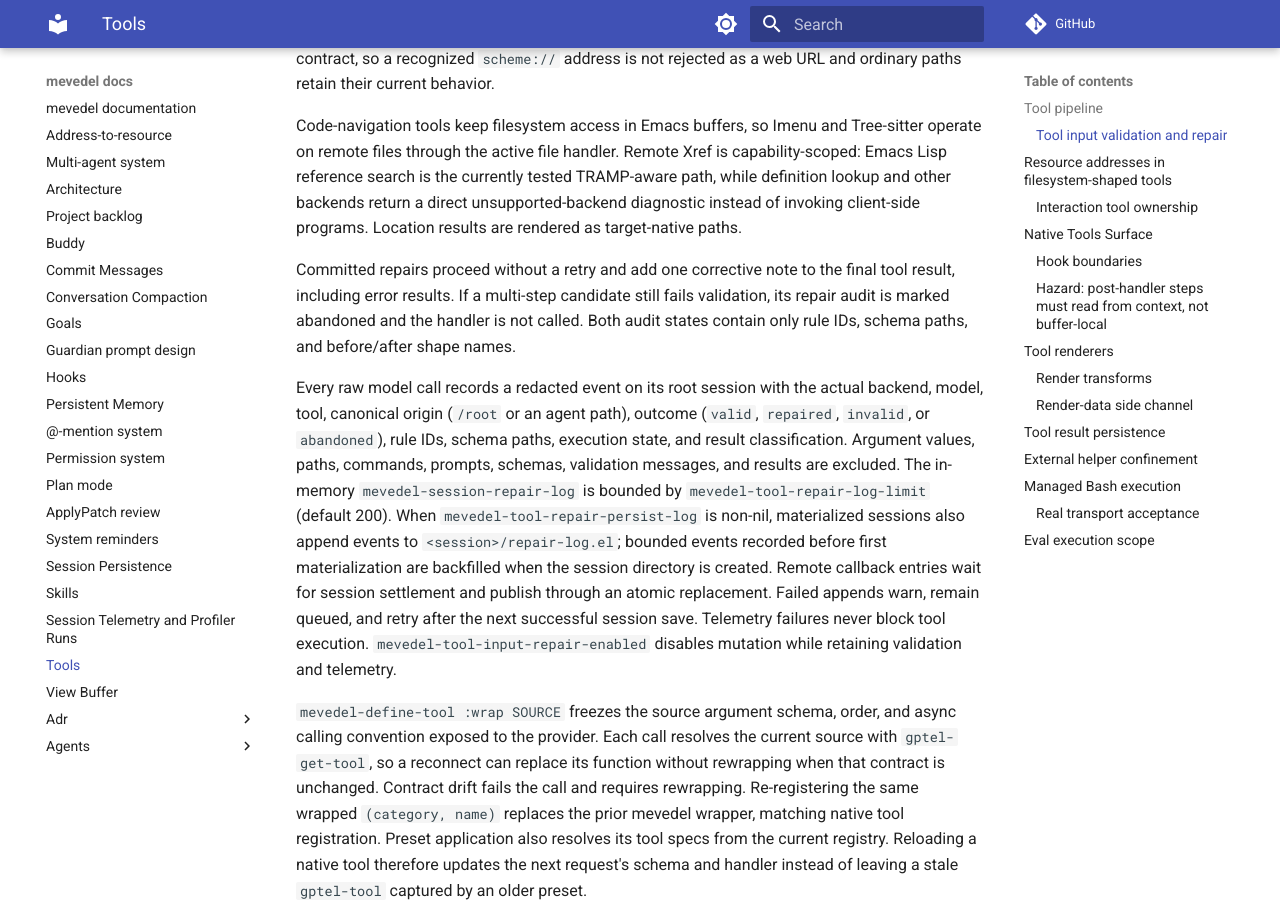
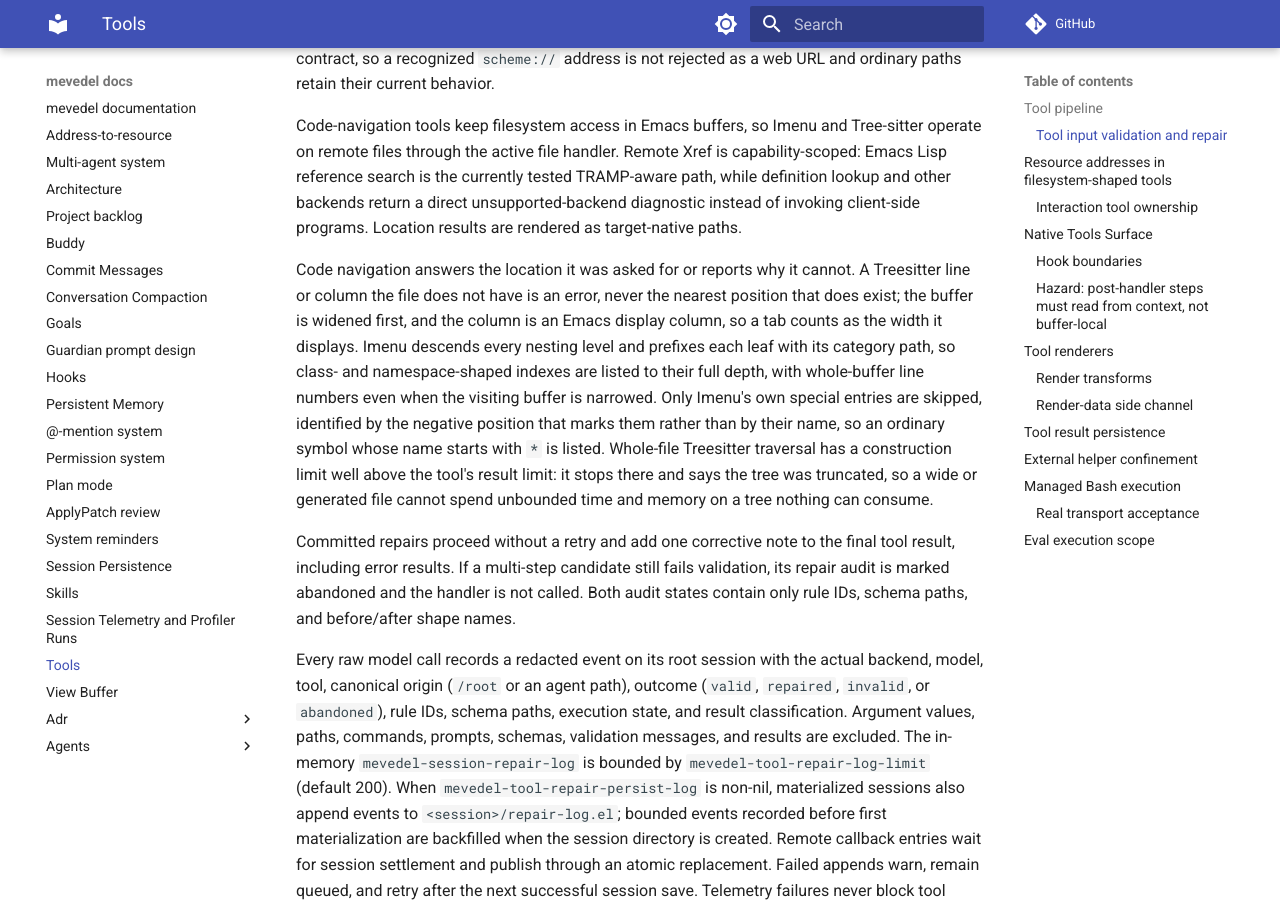
Before and after one commit to FrauH0lle/mevedel, an MkDocs documentation site: the page built from docs/tools.md, in a window 1280 px wide and 900 px high, scrolled down 3814 px. Built offline with MkDocs 1.6.1 and Material for MkDocs 9.7.7, drawn with Linux system fonts in a browser that asks for light colours; comment, search, counter and statistics services are not loaded.

Commit message:
fix(code): Answer the requested code location or refuse
The code-navigation tools answered locations nobody asked for. Treesitter
clamped an out-of-range line or column to the nearest position that does
exist, so a stale or malformed coordinate produced a plausible node for
the wrong construct. Imenu listed only leaves at most one category deep,
so a class- or namespace-shaped index reported "No symbols found" or an
incomplete outline. Whole-file Treesitter traversal had a depth cap but
no output budget and rebuilt the whole growing prefix per child, so a
wide or generated file could spend unbounded time and memory before the
result boundary trimmed anything.

Coordinates are now validated against the widened buffer and rejected
with the reason, symbols are collected by a recursive walk that carries
each leaf's category path, and whole-file traversal stops at a
construction limit well above the tool's result limit and says the tree
was truncated.

* mevedel-tool-code.el (mevedel-tool-code--line-column-to-point): Reject
a line or column the buffer does not have, and resolve coordinates
against the widened buffer.

(mevedel-tool-code--imenu-leaves): New. Walk every nesting level, prefix
each leaf with its category path, report whole-buffer line numbers, and
skip Imenu's special entries by the negative position that marks them.

(mevedel-tool-code--imenu): Collect symbols through the walker.

(mevedel-tool-code--treesit-tree-max-chars): New. Cap whole-file tree
construction above the tool's result limit.

(mevedel-tool-code--treesit-format-tree): Build into a buffer under that
cap, report truncation, and read node text only for spans that can fit
the preview.

(mevedel-tool-code--register): State in the Treesitter argument
descriptions that the coordinates must exist.

* test/test-mevedel-tool-code.el
(test-mevedel-tool-code--format-synthetic-tree): New helper formatting a
synthetic node tree, since no compiled grammar is available.

(mevedel-tool-code--line-column-to-point): Cover rejected and accepted
boundaries, including a file with no trailing newline and a narrowed
buffer.

(mevedel-tool-code--imenu): Cover nested categories, Imenu's longer item
form, a starred symbol below a category, and narrowed line numbers.

(mevedel-tool-code--treesit-format-tree): New. Cover the construction
limit, the truncation notice, and the span-based preview.

* docs/tools.md: Document the code-navigation contract these three fixes
establish.

```diff
--- a/docs/tools.md
+++ b/docs/tools.md
@@ -134,6 +134,20 @@ Xref is capability-scoped: Emacs Lisp reference search is the currently
 tested TRAMP-aware path, while definition lookup and other backends return a
 direct unsupported-backend diagnostic instead of invoking client-side
 programs. Location results are rendered as target-native paths.
+
+Code navigation answers the location it was asked for or reports why it
+cannot. A Treesitter line or column the file does not have is an error, never
+the nearest position that does exist; the buffer is widened first, and the
+column is an Emacs display column, so a tab counts as the width it displays.
+Imenu descends every nesting level and prefixes each leaf with its category
+path, so class- and namespace-shaped indexes are listed to their full depth,
+with whole-buffer line numbers even when the visiting buffer is narrowed. Only
+Imenu's own special entries are skipped, identified by the negative position
+that marks them rather than by their name, so an ordinary symbol whose name
+starts with `*` is listed. Whole-file Treesitter traversal has a construction
+limit well above the tool's result limit: it stops there and says the tree was
+truncated, so a wide or generated file cannot spend unbounded time and memory
+on a tree nothing can consume.
 
 Committed repairs proceed without a retry and add one corrective note to the
 final tool result, including error results. If a multi-step candidate still
```
Also changed, not shown: 2 other files.
